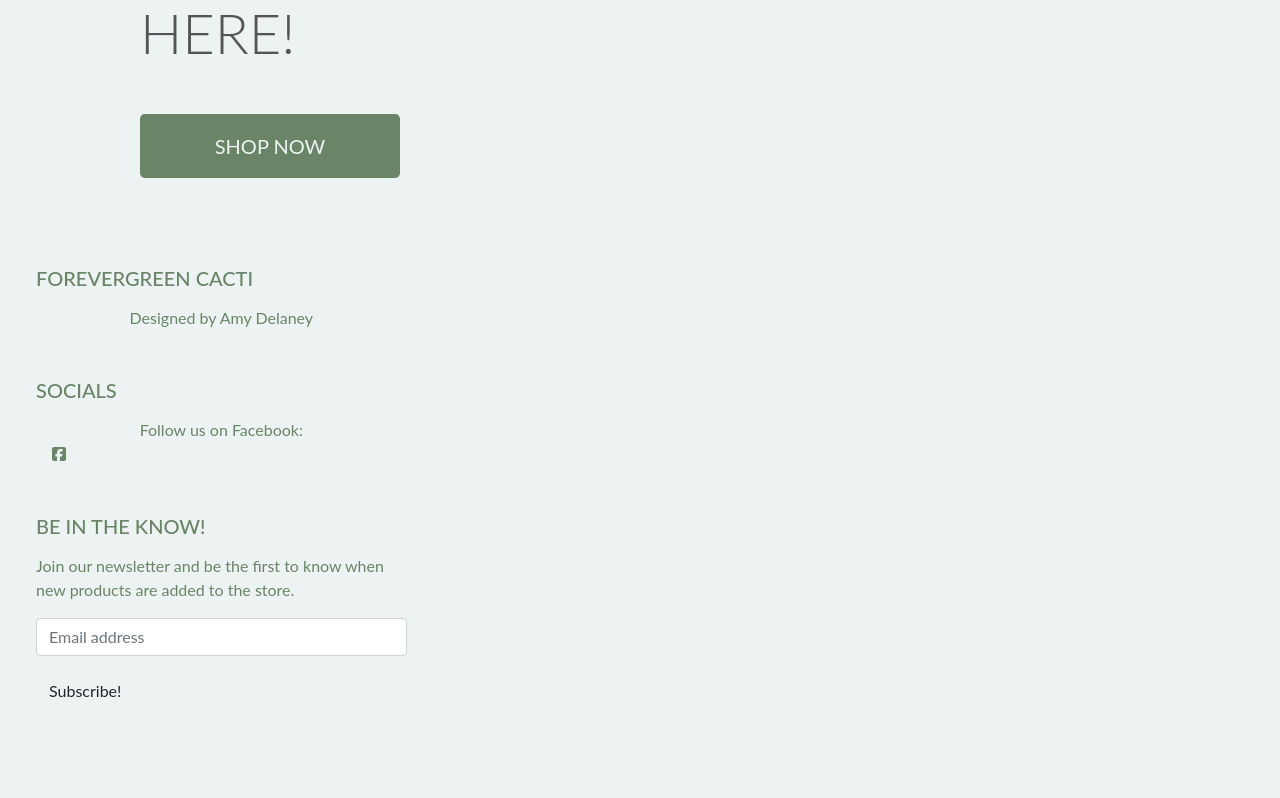
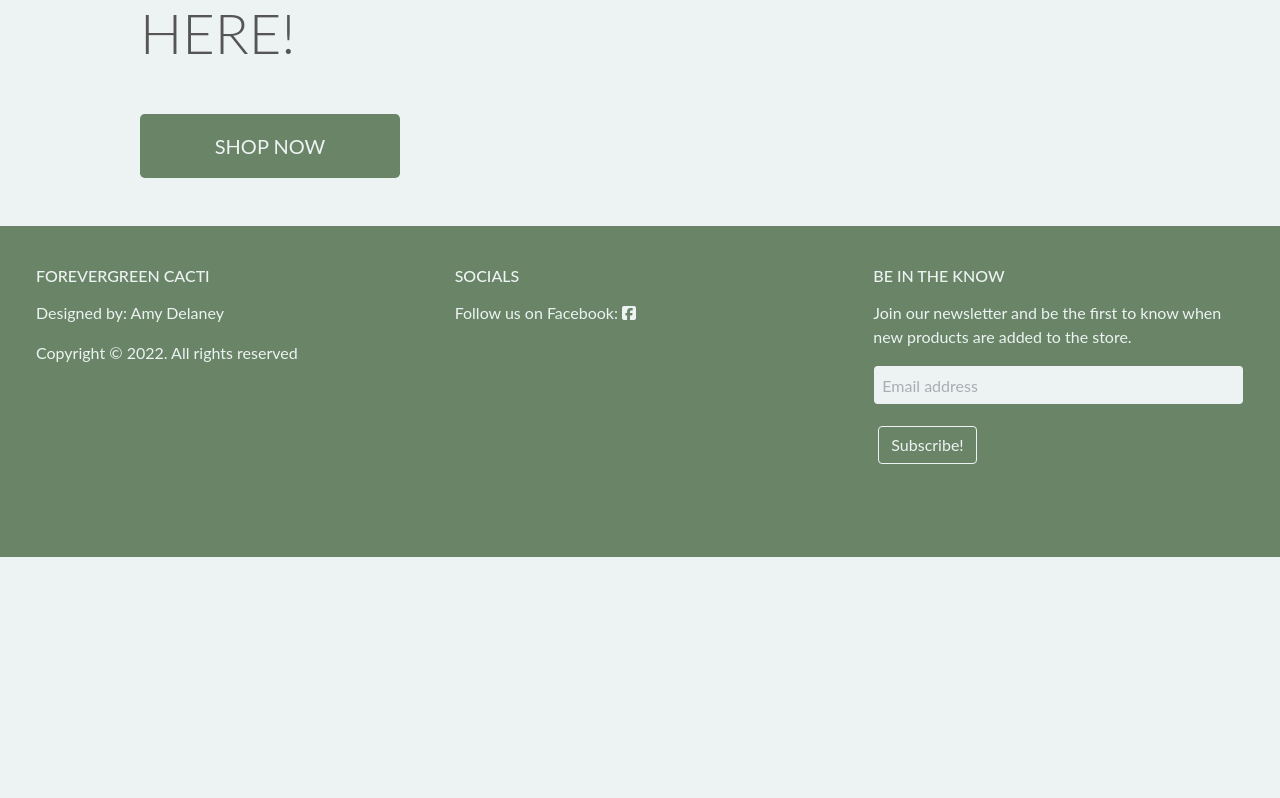
Before and after one commit to AmyDelaney94/Forevergreen_Cacti, a Django app: page / in a window 1280 px wide. Shown: the part 412-1210 px from the top of the page. After the commit the page ends 969 px from the top, so only its background shows below. Run offline with Django 4.2, Linux system fonts and the light colour scheme; some libraries are stand-ins or nearby versions.

Commit message:
Add styling to footer

```diff
--- a/static/css/style.css
+++ b/static/css/style.css
@@ -165,9 +165,32 @@ ul.tips {
 
 /* Footer */
 .foot-bg {
-    background-color: #edf3f2;
+    color:#edf3f2;
+    background-color:#698467;
+    display: block;
+
+}
+
+#newsletter-form input {
+    box-sizing: border-box;
+    height: 40px;
+    padding: 8px 8px;
+    border: 1px solid transparent;
+    border-color:#698467;
+    background-color:#edf3f2;
     color: #698467;
 }
+
+#newsletter-form input::placeholder {
+    color: #a8aeb3;
+}
+
+.btn-main{
+    border-color: #edf3f2;
+    color: #edf3f2;
+    margin: 5px;
+}
+
 
 /* Media Queries */
 /* Container on xl desktop screens */
--- a/templates/base.html
+++ b/templates/base.html
@@ -90,7 +90,6 @@
             </div>
 
             <!-- Navigation Links -->
-
             <div class="col-12 col-lg-4 my-auto py-1 py-lg-0">
                 <ul class="nav nav-pills justify-content-end text-center text-lg-right my-0">
                     <li class="nav-item">
@@ -192,28 +191,28 @@
 
     <!-- Footer -->
     <footer>
-        <div class="footer mt-auto py-3 foot-bg container-fluid">
+        <div class="mt-auto py-3 d-flex foot-bg container-fluid">
             <div class="col-md-4 px-0 py-4 px-md-4">
-                <h5 class="mb-3 text-uppercase">Forevergreen Cacti</h5>
-                <p class="m-0 text-center">Designed by Amy Delaney</p>
+                <h6 class="mb-3 text-uppercase">Forevergreen Cacti</h6>
+                <p>Designed by: Amy Delaney</p>
+                <p>Copyright &copy; 2022. All rights reserved</p>
             </div>
             <div class="col-md-4 px-0 py-4 px-md-4">
-                <h5 class="mb-3 text-uppercase">Socials</h5>
-                <p class="m-0 text-center">Follow us on Facebook: </p>
-                    <a href="https://www.facebook.com" target="_blank" rel="noopener"
-                        aria-label="Visit our Facebook page for more"><i class="fab fa-facebook-square ms-3"
-                            style=color:#698467></i>
-                    </a>
+                <h6 class="mb-3 text-uppercase">Socials</h6>
+                <p>Follow us on Facebook: <a href="https://www.facebook.com" target="_blank" rel="noopener"
+                    aria-label="Visit our Facebook page for more"><i class="fab fa-facebook-square"
+                    style=color:#edf3f2></i></a>
+                </p>
             </div>
             <div class="col-md-4 px-0 py-4 px-md-4">
-                <h5 class="mb-3 text-uppercase">Be in the know!</h5>
+                <h6 class="mb-3 text-uppercase">Be in the know <i class="fa-solid fa-cactus"></i></h6>
                 <p>Join our newsletter and be the first to know when new products are added to the store.</p>
                 <form method="POST" action="{% url 'newsletter' %}" id="newsletter-form" class="text-muted form mb-5"
                     enctype="multipart/form-data">
                     {% csrf_token %}
                     {{ subscribe_form | crispy }}
                     <div class="mt-3">
-                        <button class="btn btn-main hvr-back-pulse" type="submit">Subscribe!</button>
+                        <button class="btn btn-main" type="submit">Subscribe!</button>
                     </div>
                 </form>
             </div>
```
